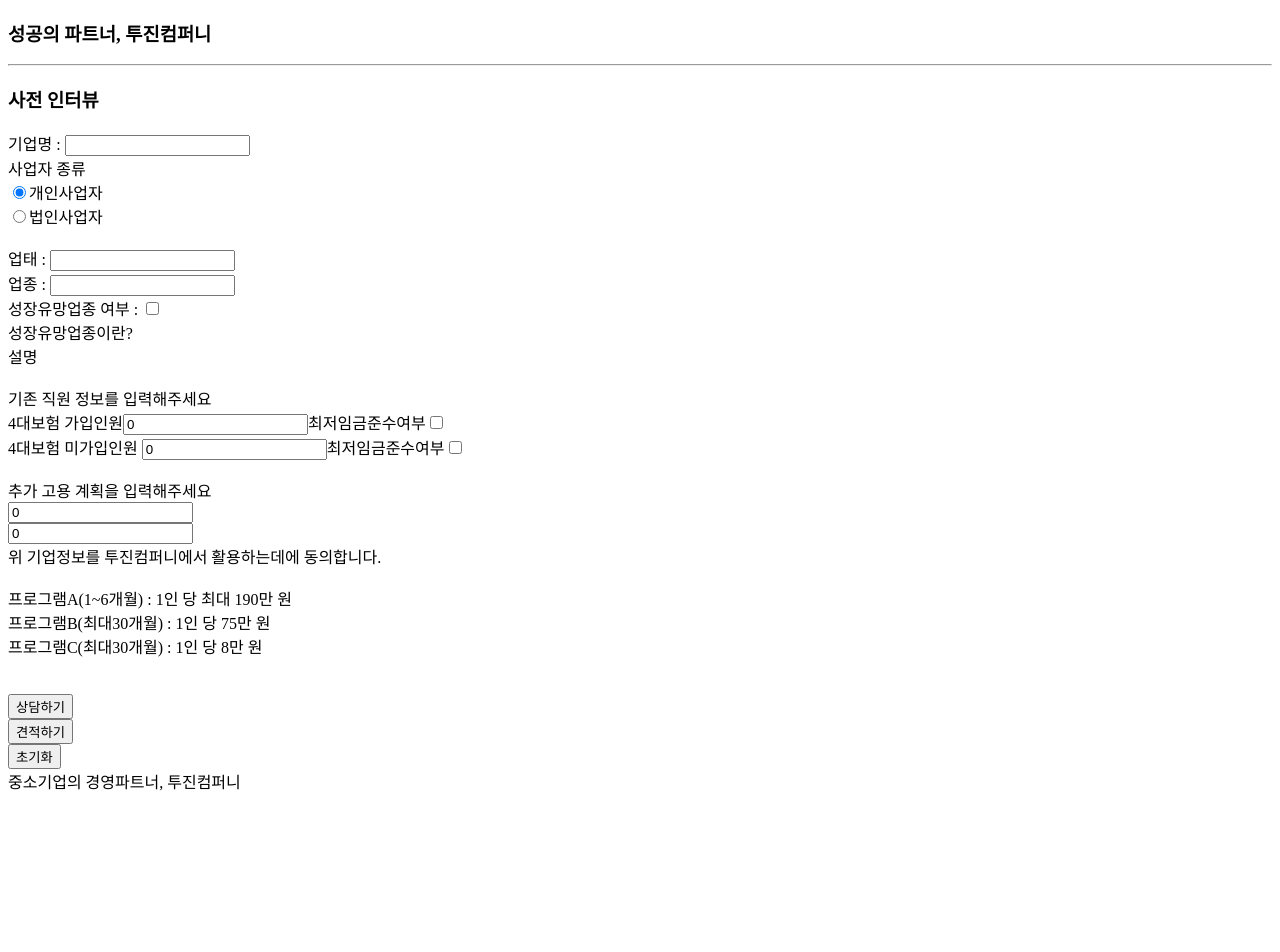
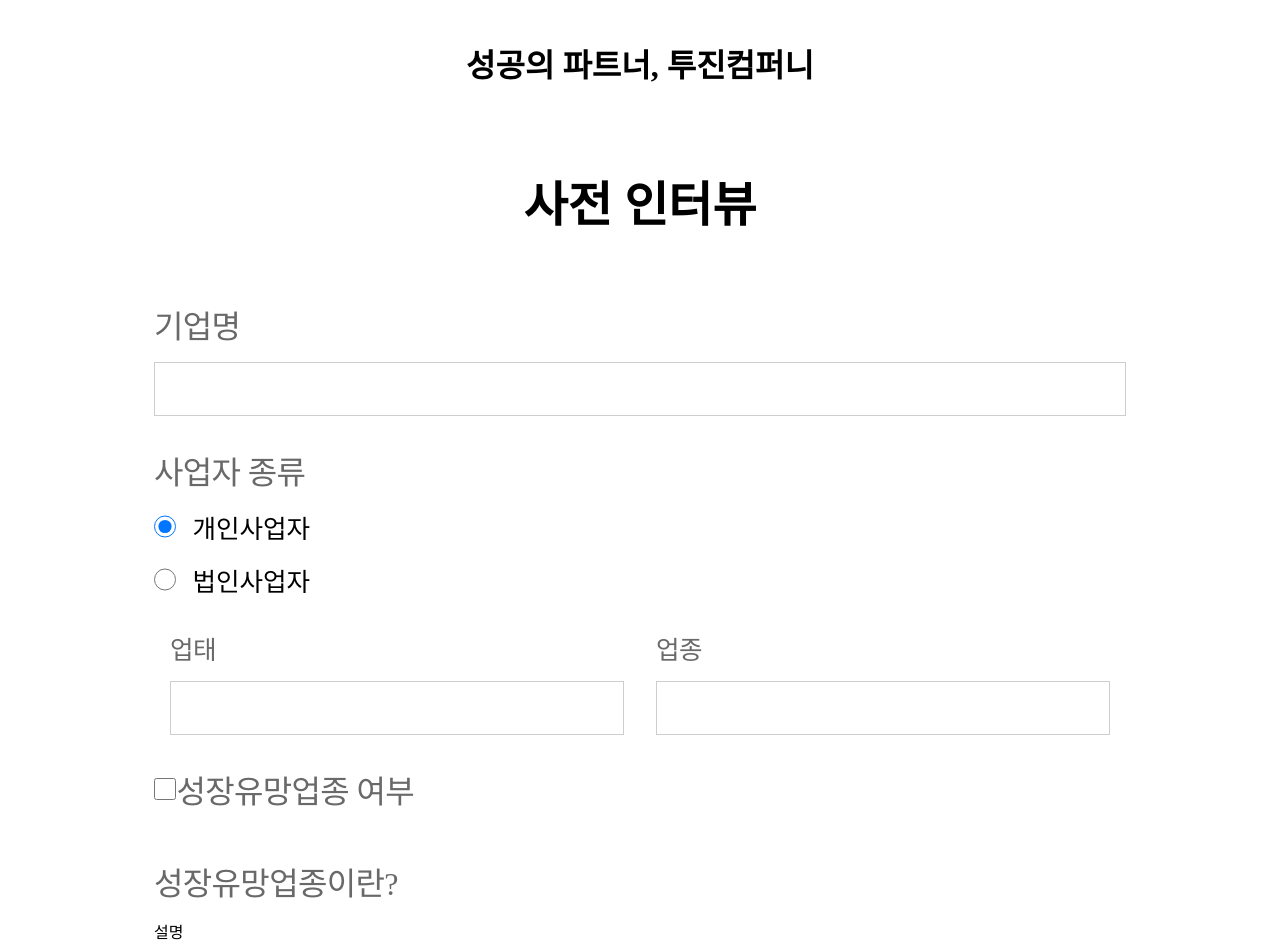
Before and after one commit to tojin0215/toojin_estimate, a React (Create React App) app: page / in a window 1280 px wide. Shown: the top 952 px of the page. Before the commit the page ends 801 px from the top, so only its background shows below. Built offline with nearby package versions, Linux system fonts and the light colour scheme.

Commit message:
css 파일 생성 및 코드 추가, html 구조 수정

```diff
--- /dev/null
+++ b/src/pages/home/Home.css
@@ -0,0 +1,109 @@
+p {
+    margin:0;
+}
+
+.Container {
+    width:100%;
+    max-width:1080px;
+    display:flex;
+    flex-direction:column;
+    justify-content:center;
+    margin:0 auto;
+}
+
+.Container h3{
+    text-align:center;
+    font-size:xx-large;
+}
+
+.AddSalesForm {
+    padding:0 5%;
+    display:flex;
+    flex-wrap:wrap;
+    flex-direction:column;
+    justify-content:center;
+}
+
+.AddSalesForm h3{
+    text-align: center;
+    font-weight: 600;
+    font-size: 3rem;
+    color: #000;
+    margin-bottom: 50px;
+}
+.AddSalesForm label{
+    display:flex;
+    flex-direction:column;
+}
+.AddSalesForm p {
+    font-size: 2rem;
+    color: #696969;
+    font-weight: 500;
+    letter-spacing: -0.65px;
+    padding:15px 0;
+
+}
+.AddSalesForm span {
+    font-size:1.6rem;
+}
+
+.AddSalesForm .textInput {
+    height:50px;
+    border:1px solid #cecece;
+    margin-bottom:1rem;
+    text-indent:2rem;
+    color: #949494;
+    font-size: 1.2rem;
+}
+.AddSalesForm .numberInput {
+    height:50px;
+    border:1px solid #cecece;
+    margin-bottom:1rem;
+    text-indent:2rem;
+    color: #949494;
+    font-size: 1.2rem;
+}
+
+.AddSalesForm .labelCheck{
+    display:flex;
+    flex-direction:row;
+    align-items:center;
+    padding-bottom:1rem;
+}
+
+.AddSalesForm .btnRadio {
+    width:1.4rem;
+    height:1.4rem;
+    margin:0 1rem 0 0;
+}
+.AddSalesForm .checkBox {
+    width:1.4rem;
+    height:1.4rem;
+    margin:0;
+ }
+
+.business {/*
+    display:flex;
+    flex-direction:column;   */
+}
+
+.business > label {/*
+    display:flex;
+    align-items:center;
+    margin-right:2%;*/
+}
+
+.business > label > input {/**/
+}
+
+.businessType {
+    display:flex;
+    justify-content:space-around;
+}
+.businessType > label {
+    flex:50%;
+    padding:0 1rem;
+}
+.businessType > label > p {
+    font-size:1.6rem;
+}
--- a/src/pages/home/Home.js
+++ b/src/pages/home/Home.js
@@ -1,4 +1,6 @@
 import React, { Component } from 'react';
+
+import './Home.css';
 
 class Home extends Component {
 
@@ -115,53 +117,86 @@ class Home extends Component {
     render() {
         return (
             <div>
+            <div className='Container'>
             <h3>성공의 파트너, 투진컴퍼니</h3>
 
             <form className="AddSalesForm">
-                <hr/>
                 <h3>사전 인터뷰</h3>
-                <label>기업명 : <input type="text" id='companyName' value={this.state.companyName} onChange={this.handleChange}/></label><br/>
-                <label>사업자 종류</label><br/>
+                <div className='name'>
+                    <label>
+                        <p className='subject'>기업명</p>
+                        <input className='textInput' type="text" id='companyName' value={this.state.companyName} onChange={this.handleChange}/>
+                    </label>
+                </div>
+                <div className='business'>
+                    <label>
+                        <p className='subject'>사업자 종류</p>
+                    </label>
+                    <label className='labelCheck'>
+                        <input className='btnRadio' type="radio" name="radioGroup" id='businessType1'
+                        checked={this.state.radioGroup['businessType1']} onChange={this.handleRadio}/>
+                        <span>개인사업자</span>
+                    </label>
+                    <label className='labelCheck'>
+                        <input className='btnRadio' type="radio" name="radioGroup" id='businessType2' checked={this.state.radioGroup['businessType2']} onChange={this.handleRadio}/>
+                        <span>법인사업자</span>
+                    </label>
+                    <div className='businessType'>
+                        <label>
+                            <p>업태</p>
+                            <input className='textInput' type="text" id='status' value={this.state.status} onChange={this.handleChange}/>
+                        </label>
+                        <label>
+                            <p>업종</p>
+                            <input className='textInput' type="text" id='type' checked={this.state.type} onChange={this.handleChange}/>
+                        </label>
+                    </div>
+                    <label className='labelCheck'>
+                        <input className='checkBox' type="checkbox" id='businessType3' checked={this.state.businessType3} onChange={this.handleChange}/>
+                        <p className='subject'>성장유망업종 여부</p>
+                    </label>
+                    <label>
+                        <p>성장유망업종이란?</p>
+                    </label>
+                    <label>설명</label>
+                </div>
+                <label className='subject'>
+                    <p>기존 직원 정보를 입력해주세요</p>
+                </label>
                 <label>
-                    <input type="radio" name="radioGroup" id='businessType1'
-                    checked={this.state.radioGroup['businessType1']} onChange={this.handleRadio}/>
-                    개인사업자
+                    <p>4대보험 가입인원</p>
+                    <input className='numberInput' type="number" id='subscribers' value={this.state.subscribers} onChange={this.handleChange}/>
                 </label>
-                <br/>
+                <label className='labelCheck'>
+                    <p>최저임금준수여부</p>
+                    <input className='checkBox' type="checkbox" id='compliance1' checked={this.state.compliance1} onChange={this.handleChange}/>
+                </label>
                 <label>
-                    <input type="radio" name="radioGroup" id='businessType2' checked={this.state.radioGroup['businessType2']} onChange={this.handleRadio}/>
-                    법인사업자
+                    <p>4대보험 미가입인원</p>
+                    <input className='numberInput' type="number" id='unsubscribers' value={this.state.unsubscribers} onChange={this.handleChange}/>
                 </label>
-                <br/><br/>
-
-                <label>업태 : <input type="text" id='status' value={this.state.status} onChange={this.handleChange}/></label><br/>
-                <label>업종 : <input type="text" id='type' checked={this.state.type} onChange={this.handleChange}/></label><br/>
-
-                <label>
-                성장유망업종 여부 : <input type="checkbox" id='businessType3' checked={this.state.businessType3} onChange={this.handleChange}/>
-                </label><br/>
-                <label>성장유망업종이란?</label><br/>
-                <label>설명</label><br/><br/>
-
-                <label>기존 직원 정보를 입력해주세요</label><br/>
-                <label>4대보험 가입인원<input type="number" id='subscribers' value={this.state.subscribers} onChange={this.handleChange}/></label>
-                <label>최저임금준수여부<input type="checkbox" id='compliance1' checked={this.state.compliance1} onChange={this.handleChange}/></label><br/>
-                <label>4대보험 미가입인원 <input type="number" id='unsubscribers' value={this.state.unsubscribers} onChange={this.handleChange}/></label>
-                <label>최저임금준수여부<input type="checkbox" id='compliance2' checked={this.state.compliance2} onChange={this.handleChange}/></label><br/><br/>
-                <label>추가 고용 계획을 입력해주세요</label><br/>
-                    <input type="number" id='additionalEmployment1' value={this.state.additionalEmployment1} onChange={this.handleChange}/><br/>
-                    <input type="number" id='additionalEmployment2' value={this.state.additionalEmployment2} onChange={this.handleChange}/>
-                <br/>
-                <label>위 기업정보를 투진컴퍼니에서 활용하는데에 동의합니다.</label><br/><br/>
-                <label>{/*<input type="checkbox" id='proA' checked={this.state.proA} onChange={this.handleChange}/>*/}프로그램A(1~6개월)</label><label> : 1인 당 최대 190만 원 </label><br />
-                <label>{/*<input type="checkbox" id='proB' checked={this.state.proB} onChange={this.handleChange}/>*/}프로그램B(최대30개월)</label><label> : 1인 당 75만 원</label><br />
-                <label>{/*<input type="checkbox" id='proC' checked={this.state.proC} onChange={this.handleChange}/>*/}프로그램C(최대30개월)</label><label> : 1인 당 8만 원</label><br />
-                <br/><br/>
-                <button type="button" onClick={this.onClickForLink}> 상담하기 </button><br/>
-                <button type="button" onClick={this.handleOnClick}> 견적하기 </button><br/>
-                <button type="button" onClick={this.initOnClick}> 초기화 </button><br/>
+                <label className='labelCheck'>
+                    <p>최저임금을 준수하고 있습니다</p>
+                    <input className='checkBox' type="checkbox" id='compliance2' checked={this.state.compliance2} onChange={this.handleChange}/>
+                </label>
+                <label className='subject'>
+                    <p>추가 고용 계획을 입력해주세요</p>
+                    <input className='numberInput' type="number" id='additionalEmployment1' value={this.state.additionalEmployment1} onChange={this.handleChange}/>
+                    <input className='numberInput' type="number" id='additionalEmployment2' value={this.state.additionalEmployment2} onChange={this.handleChange}/>
+                </label>
+                <label>위 기업정보를 투진컴퍼니에서 활용하는데에 동의합니다.</label>
+                <label>{/*<input type="checkbox" id='proA' checked={this.state.proA} onChange={this.handleChange}/>*/}프로그램A(1~6개월)</label>
+                <label> : 1인 당 최대 190만 원 </label>
+                <label>{/*<input type="checkbox" id='proB' checked={this.state.proB} onChange={this.handleChange}/>*/}프로그램B(최대30개월)</label>
+                <label> : 1인 당 75만 원</label>
+                <label>{/*<input type="checkbox" id='proC' checked={this.state.proC} onChange={this.handleChange}/>*/}프로그램C(최대30개월)</label>
+                <label> : 1인 당 8만 원</label>
+                <button type="button" onClick={this.onClickForLink}> 상담하기 </button>
+                <button type="button" onClick={this.handleOnClick}> 견적하기 </button>
+                <button type="button" onClick={this.initOnClick}> 초기화 </button>
                 <label>중소기업의 경영파트너, 투진컴퍼니</label>
             </form>
+        </div>
         </div>
         );
     }
```
